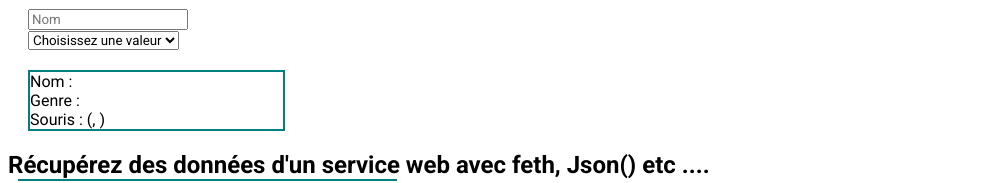
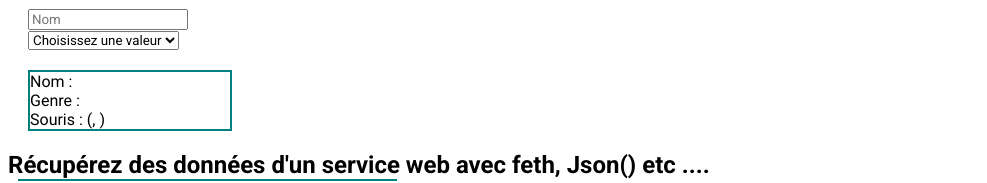
Before and after one commit to Arnaud-WebDev/cour_js_openclassrooms, a plain HTML site: page index.html in a window 1280 px wide. Shown: the part 329-512 px from the top of the page, without its empty margins (0-987 px from the left). Drawn offline with Linux system fonts and the light colour scheme; no server answers; a web font is replaced by a local one.

Commit message:
Modification de la taille du cadre de #result

```diff
--- a/style.css
+++ b/style.css
@@ -42,7 +42,7 @@ form {
 }
 #result {
   border: 2px solid teal;
-  width: 20%;
+  max-width: 200px;
   margin: 20px;
 }
 /* Formulaire */
```
Also changed, not shown: index.html (+4 -0 lines), script.js (+9 -0 lines).
